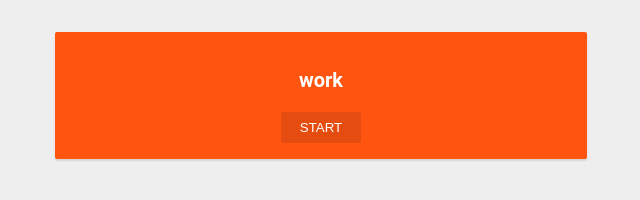
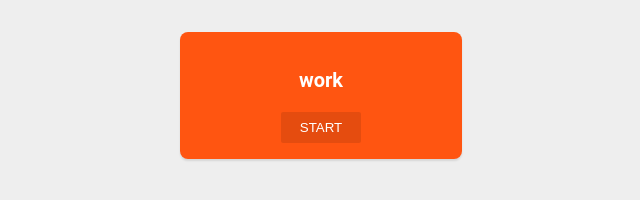
Before and after one commit to Allen-B1/tomato, a plain HTML site: page tomato.html in a window 1280 px wide. Shown: the whole page, without its empty margins (319-959 px from the left). Drawn offline with Linux system fonts and the light colour scheme.

Commit message:
Change design

```diff
--- a/tomato.html
+++ b/tomato.html
@@ -30,11 +30,11 @@ main {
 		background: #eee;
 	}
 	main {
-		max-width: 500px;
+		max-width: 250px;
 		background: #ff5511;
 		margin: auto;
 		margin-top: 32px;
-		border-radius: 2px;
+		border-radius: 8px;
 		box-shadow: 0 2px 2px rgba(0,0,0,0.1);
 	}
 }
```
